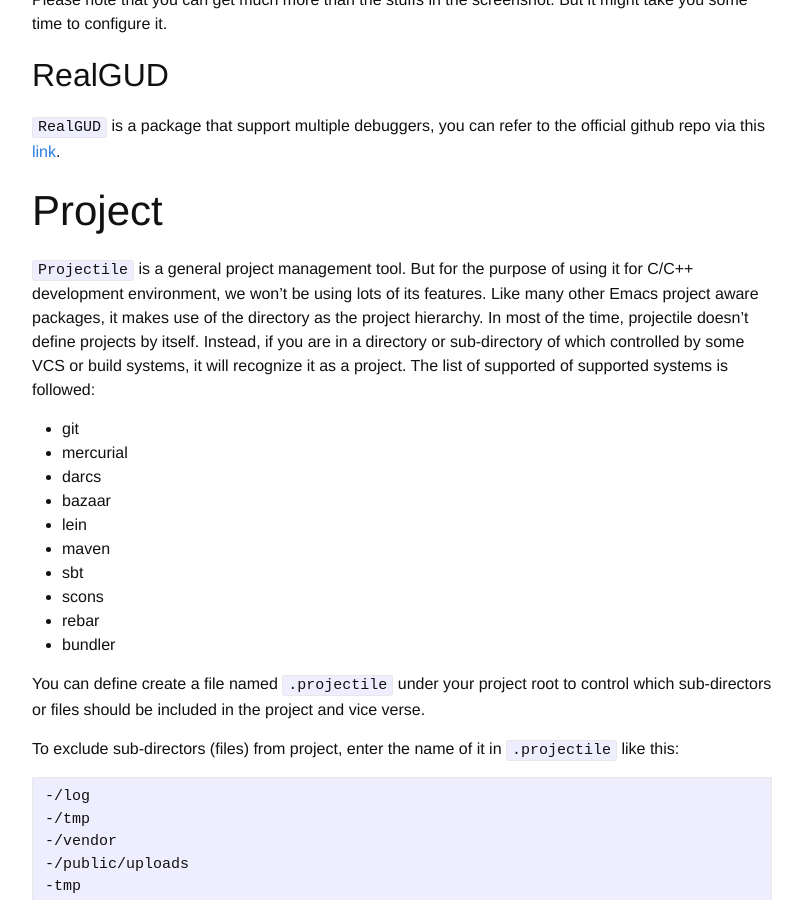
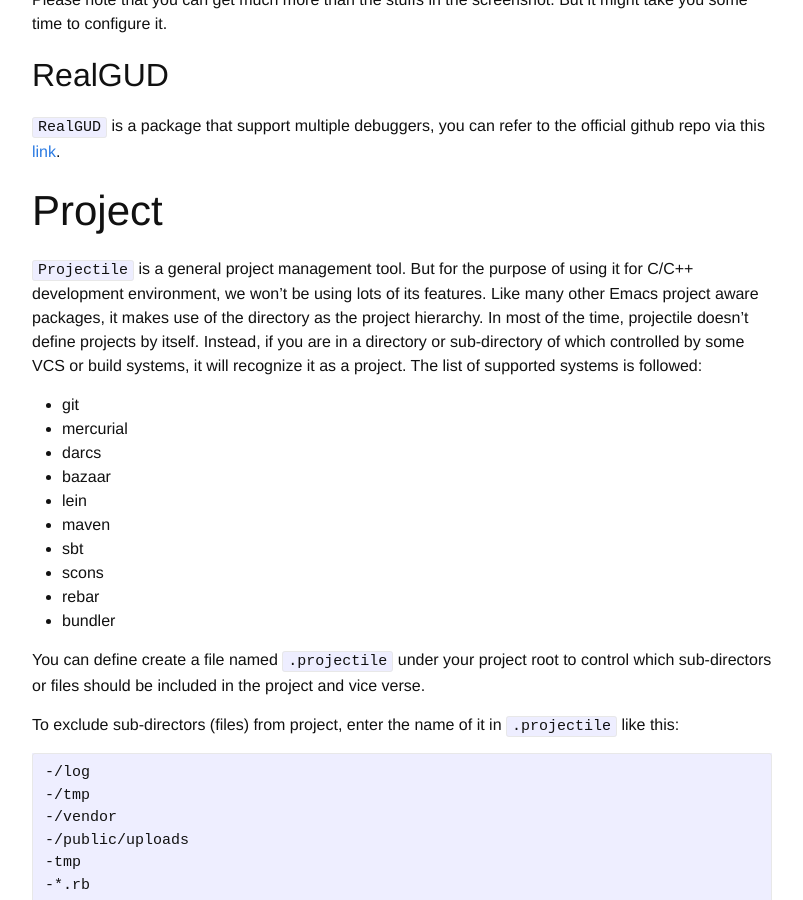
Before and after one commit to trivialfis/trivialfis.github.io, a Jekyll site: the page built from _posts/2017-08-02-C|C++ Development Environment on Emacs.md, in a window 1280 px wide and 900 px high, scrolled down 16212 px. Shown: the whole window, without its empty margins (238-1041 px from the left). Built offline with Jekyll 4.4.1, drawn with Linux system fonts in a browser that asks for light colours.

```diff
--- a/_posts/2017-08-02-C|C++ Development Environment on Emacs.md
+++ b/_posts/2017-08-02-C|C++ Development Environment on Emacs.md
@@ -540,7 +540,7 @@ Please note that you can get much more than the stuffs in the screenshot. But it
 
 # Project
 
-`Projectile` is a general project management tool. But for the purpose of using it for C/C++ development environment, we won't be using lots of its features. Like many other Emacs project aware packages, it makes use of the directory as the project hierarchy. In most of the time, projectile doesn't define projects by itself. Instead, if you are in a directory or sub-directory of which controlled by some VCS or build systems, it will recognize it as a project. The list of supported of supported systems is followed:
+`Projectile` is a general project management tool. But for the purpose of using it for C/C++ development environment, we won't be using lots of its features. Like many other Emacs project aware packages, it makes use of the directory as the project hierarchy. In most of the time, projectile doesn't define projects by itself. Instead, if you are in a directory or sub-directory of which controlled by some VCS or build systems, it will recognize it as a project. The list of supported systems is followed:
 
 - git
 - mercurial
```
Also changed, not shown: _layouts/page.html (+7 -0 lines).
